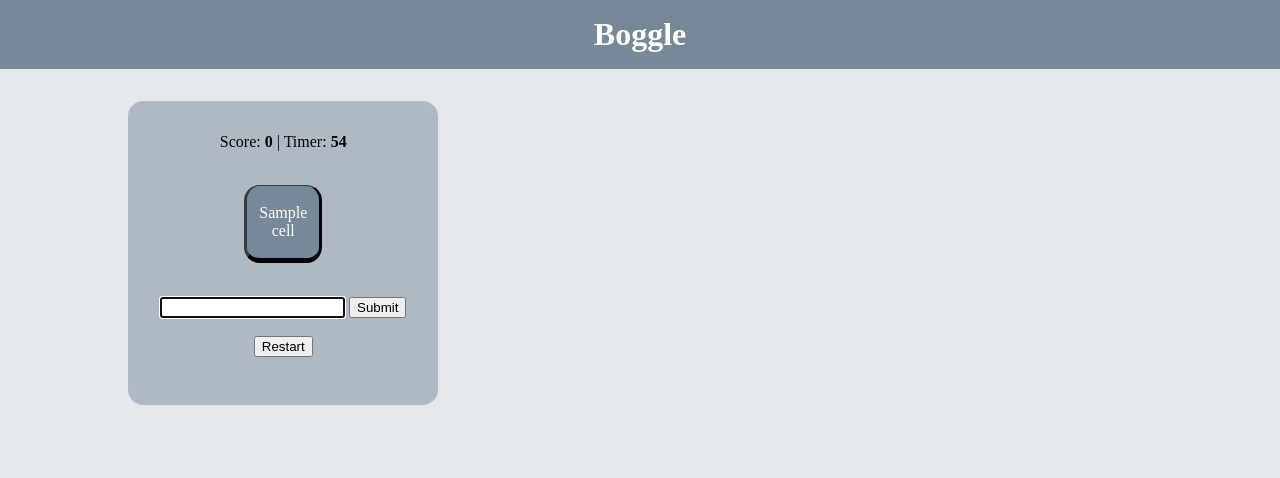
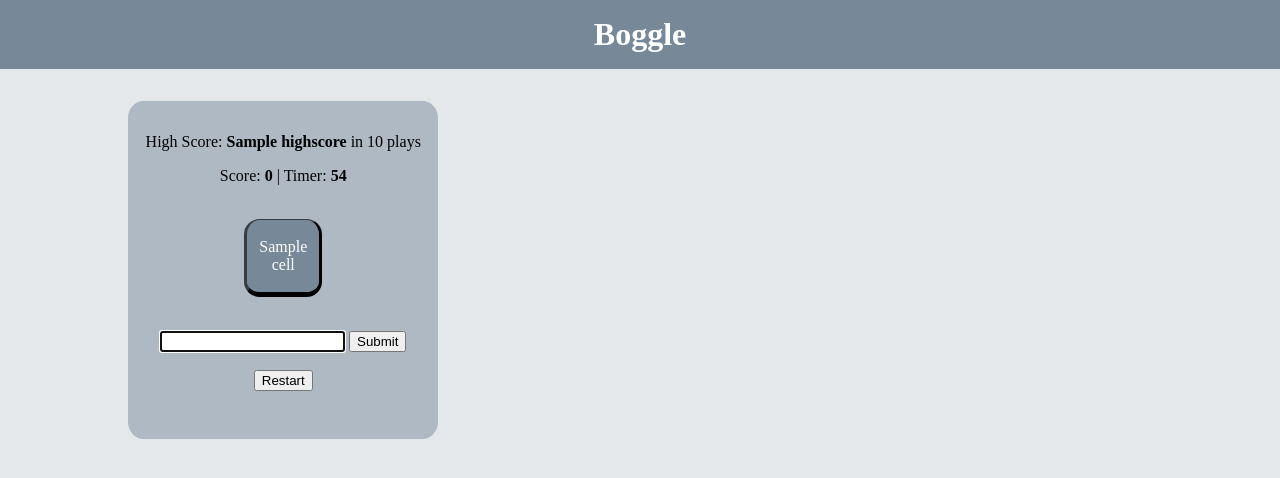
Before and after one commit to dukelester/FlaskBoggle, a Flask app: template templates/boggle.html in a window 1280 px wide. Shown: the top 478 px of the page. Run offline with Flask 2, Linux system fonts and the light colour scheme; the template is opened without the code that fills it: most values are stand-ins (such as "Sample title", 1, 10 or a date in 2020); parts of the project's set-up code (start-up, migrations or seed data) failed here and were passed over; some libraries are stand-ins or nearby versions.

Commit message:
Create functional restart button

```diff
--- a/app.py
+++ b/app.py
@@ -17,8 +17,12 @@ debug = DebugToolbarExtension(app)
 def show_board():
     board = boggle_game.make_board()
     session['board'] = board
+    highscore = session.get("highscore", 0)
+    nplays = session.get("nplays", 0)
 
-    return render_template('boggle.html', board=board)
+    return render_template('boggle.html', board=board,
+                        highscore=highscore,
+                        nplays=nplays)
 
 @app.route('/check-word')
 def check_word():
@@ -27,3 +31,20 @@ def check_word():
     response = boggle_game.check_valid_word(board, word)
 
     return jsonify({'result': response})
+
+@app.route("/post-score", methods=["POST"])
+def post_score():
+    """Receive score, update nplays, update high score if appropriate."""
+
+    score = request.json["score"]
+    highscore = session.get("highscore", 0)
+    nplays = session.get("nplays", 0)
+
+    session['nplays'] = nplays + 1
+    session['highscore'] = max(score, highscore)
+
+    return jsonify(brokeRecord=score > highscore)
+
+@app.route('/restart')
+def restart_game():
+    return redirect('/')
--- a/static/app.css
+++ b/static/app.css
@@ -56,9 +56,4 @@ h1 {
     margin: auto;
     padding: 1rem;
     text-align: center;
-    width: fit-content;
 }
-
-li {
-    text-align: left;
-}
--- a/templates/boggle.html
+++ b/templates/boggle.html
@@ -11,6 +11,11 @@
     <h1>Boggle</h1>
     <section id="boggle">
         <div class="top">
+            <p>
+                High Score: <b> {{highscore}} </b>
+                in {{nplays}} plays
+            </p>
+
             <p>
                 Score: <b class="score">0</b> | Timer: <b class="timer"></b>
             </p>
@@ -34,7 +39,10 @@
                 <button>Submit</button>
             </form>
             <br>
-            <button class="reset-button">Restart</button>
+
+            <form action="restart">
+                <button class="reset-button">Restart</button>
+            </form>
 
             <p class="msg"></p>
             <ul class="words">
```
